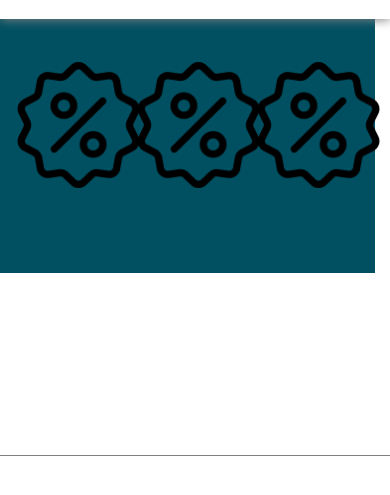
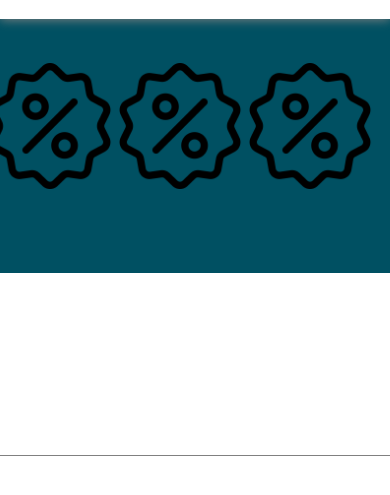
Before and after one commit to HarshDhussa1008/Restrovation, a plain HTML site: page restaurant/index.html in a window 390 px wide. Shown: the part 65-560 px from the top of the page. Drawn offline with nearby package versions, Linux system fonts and the light colour scheme.

Commit message:
Add files via upload

```diff
--- a/restaurant/index.html
+++ b/restaurant/index.html
@@ -76,6 +76,8 @@
 		height: 40vh;
 		width: 100vw;
 		background-color: #005062;
+		padding: 0%;
+		margin: 0%;
 	}
 	.navbar-brand img{
 		height: 10vh;
@@ -88,6 +90,7 @@
 	.offer{
 		float: left;
 		text-align: center;
+		padding: 1px;
 	}
 
 	@media only screen and (max-width: 767px) {
@@ -103,7 +106,12 @@
 }
 	@media only screen and (max-width: 577px) {
 		.offer{
-			width: 33.33%;
+			width: 33.33vw;
+			float: left;
+			text-align: center;
+		}
+		.offers{
+			width: 100%;
 		}
 	}
 </style>
```
